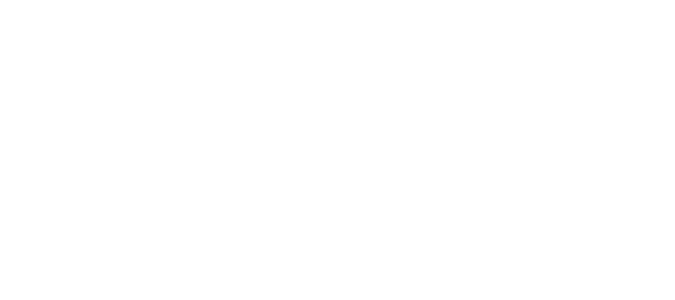
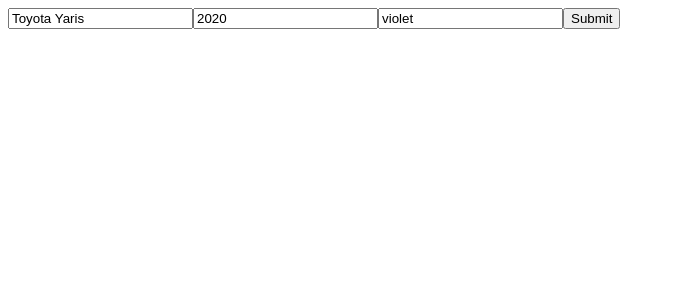
Before and after one commit to Alessandro-Ambra-dev/esercizi-React, a React (Create React App) app in the folder my-app/: page / in a window 1280 px wide. Shown: the top 300 px of the page, without its empty margins (0-675 px from the left). Built offline with nearby package versions, Linux system fonts and the light colour scheme.

Commit message:
feature: added es-40 of React

```diff
--- a/my-app/src/App.jsx
+++ b/my-app/src/App.jsx
@@ -1,5 +1,8 @@
 import React from "react";
+import { CarDetails } from "./CarDetails";
 
 export function App() {
-  return <div></div>;
+  return <div>
+    <CarDetails initialStatus={{model: "Toyota Yaris", prodYear: "2020", color:"violet"}}/>
+  </div>;
 }
--- /dev/null
+++ b/my-app/src/CarDetails.jsx
@@ -0,0 +1,22 @@
+import { useEffect, useRef } from "react";
+
+export function CarDetails({initialStatus}) {
+  const initialData = useRef('');
+
+  useEffect(()=>{
+    initialData.current.model.value = initialStatus.model
+    initialData.current.prodYear.value = initialStatus.prodYear
+    initialData.current.color.value = initialStatus.color
+  })
+
+  return (
+    <div>
+      <form ref={initialData} >
+        <input type="text" name="model"  />
+        <input type="text" name="prodYear" />
+        <input type="text" name="color"/>
+        <input type="submit" />
+      </form>
+    </div>
+  );
+}
```
Also changed, not shown: my-app/src/consegna.md (+1 -0 lines).
